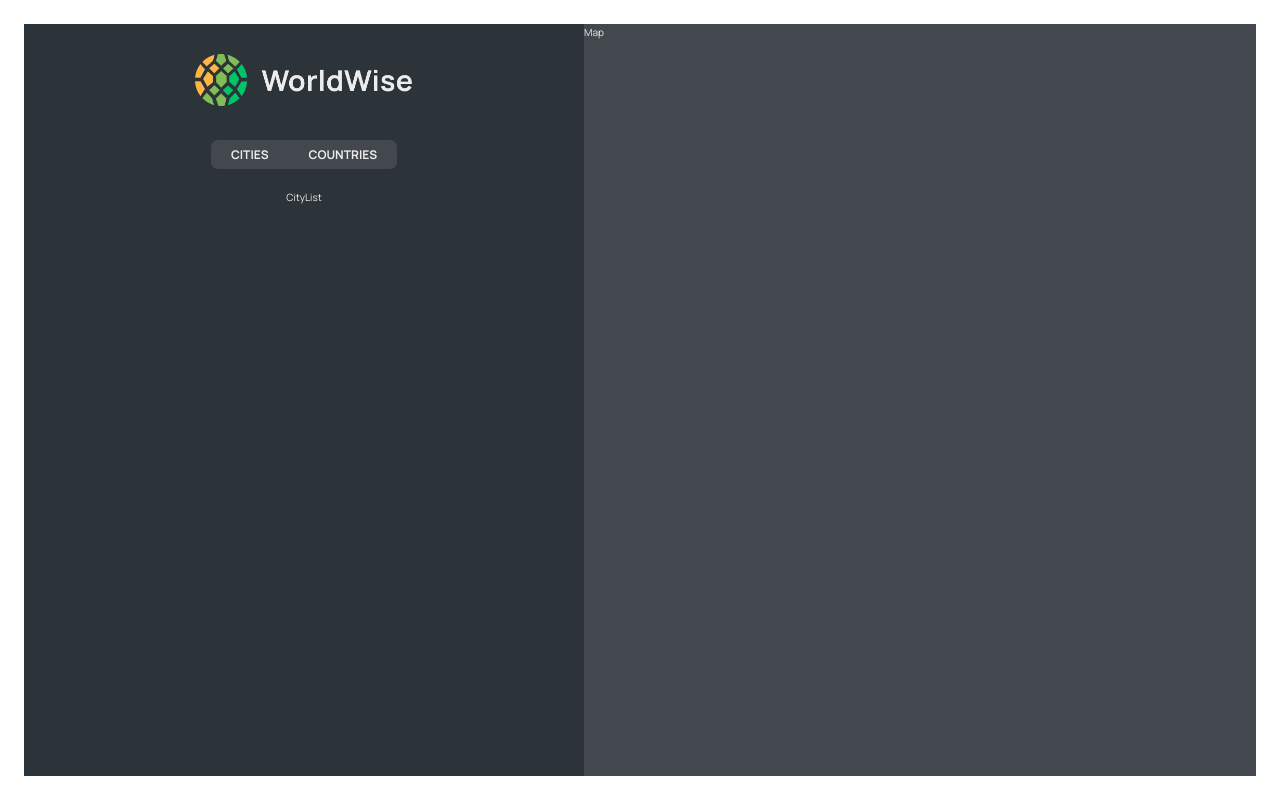
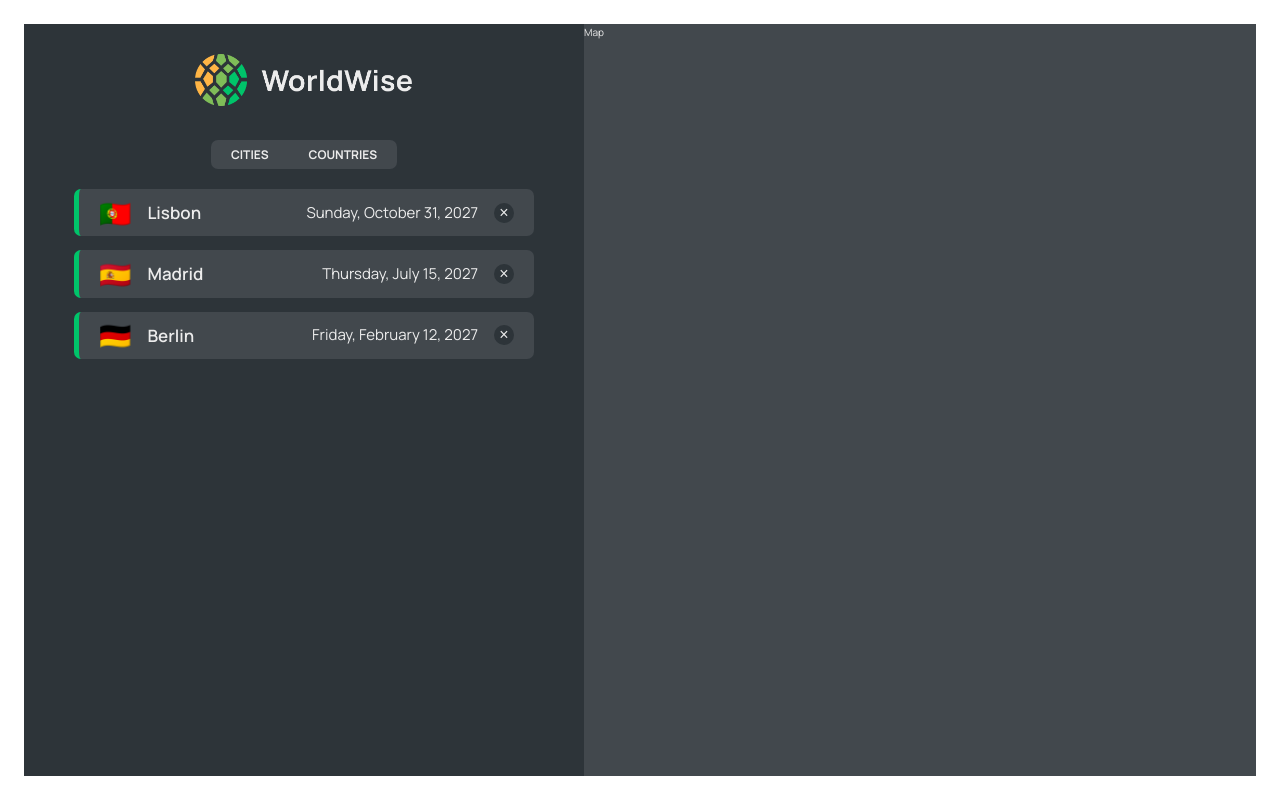
Before and after one commit to xyzeez/worldwise, a React (Vite) app: page /app in a window 1280 px wide. Built offline with nearby package versions, Linux system fonts and the light colour scheme; data requests are answered from the project's data file.

Commit message:
🎨 ui(app): finished city list rendering

```diff
--- a/src/App.jsx
+++ b/src/App.jsx
@@ -1,3 +1,4 @@
+import { useEffect, useState } from 'react';
 import { BrowserRouter, Route, Routes } from 'react-router-dom';
 
 // Pages
@@ -7,9 +8,36 @@ import Pricing from './pages/Pricing';
 import Login from './pages/login/Login';
 import AppLayout from './pages/app/AppLayout';
 import PageNotFound from './pages/PageNotFound';
+
+// Components
 import CityList from './components/city/CityList';
 
+// Variables
+const url = 'http://localhost:8000/cities';
+
 const App = () => {
+  const [cities, setCities] = useState([]);
+  const [isLoading, setIsLoading] = useState(false);
+
+  useEffect(() => {
+    const fetchCities = async () => {
+      try {
+        setIsLoading(true);
+        const res = await fetch(url);
+        const data = await res.json();
+
+        console.log(data);
+        setCities(data);
+      } catch (error) {
+        console.error(error);
+      } finally {
+        setIsLoading(false);
+      }
+    };
+
+    fetchCities();
+  }, []);
+
   return (
     <BrowserRouter>
       <Routes>
@@ -18,8 +46,14 @@ const App = () => {
         <Route path="product" element={<Product />} />
         <Route path="login" element={<Login />} />
         <Route path="app" element={<AppLayout />}>
-          <Route index element={<CityList />} />
-          <Route path="cities" element={<p>Testing1</p>} />
+          <Route
+            index
+            element={<CityList data={cities} loading={isLoading} />}
+          />
+          <Route
+            path="cities"
+            element={<CityList data={cities} loading={isLoading} />}
+          />
           <Route path="countries" element={<p>Testing2</p>} />
         </Route>
         <Route path="*" element={<PageNotFound />} />
--- /dev/null
+++ b/src/components/button/Button.jsx
@@ -0,0 +1,4 @@
+const Button = () => {
+  return <div>Button</div>;
+};
+export default Button;
--- /dev/null
+++ b/src/components/city/CityItem.jsx
@@ -0,0 +1,26 @@
+import styles from './Cityitem.module.css';
+
+// Components
+// import ButtonBack from '../';
+
+const formatDate = (date) =>
+  new Intl.DateTimeFormat('en', {
+    day: 'numeric',
+    month: 'long',
+    year: 'numeric',
+    weekday: 'long',
+  }).format(new Date(date));
+
+const CityItem = ({ data }) => {
+  const { cityName, emoji, date } = data;
+
+  return (
+    <li className={styles.cityItem}>
+      <span className={styles.emoji}>{emoji}</span>
+      <h3 className={styles.name}>{cityName}</h3>
+      <time className={styles.date}>{formatDate(date)}</time>
+      <button className={styles.deleteBtn}>&times;</button>
+    </li>
+  );
+};
+export default CityItem;
--- a/src/components/city/CityList.jsx
+++ b/src/components/city/CityList.jsx
@@ -1,6 +1,23 @@
 import styles from './CityList.module.css';
 
-const CityList = () => {
-  return <ul className={styles.citylist}>CityList</ul>;
+// Components
+import Spinner from '../spinner/Spinner';
+import CityItem from './CityItem';
+import Message from '../message/Message';
+
+const CityList = ({ data, loading }) => {
+  if (loading) return <Spinner />;
+
+  if (!data.length)
+    return (
+      <Message message="Add your first city by clicking on a city on the map!" />
+    );
+  return (
+    <ul className={styles.cityList}>
+      {data.map((item) => (
+        <CityItem data={item} key={item.id} />
+      ))}
+    </ul>
+  );
 };
 export default CityList;
```
Also changed, not shown: src/components/city/City.jsx (+4 -3 lines), src/components/button/Button.module.css (renamed from src/components/Button.module.css).
